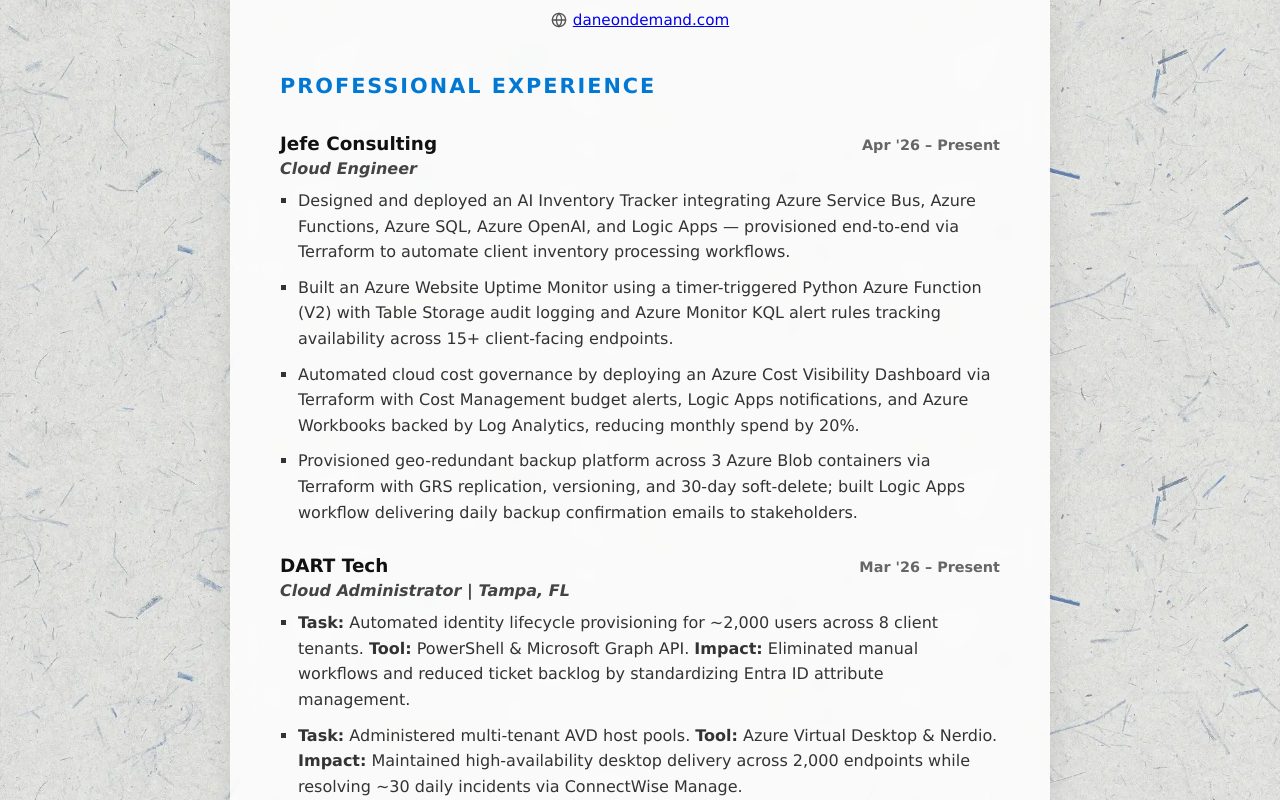
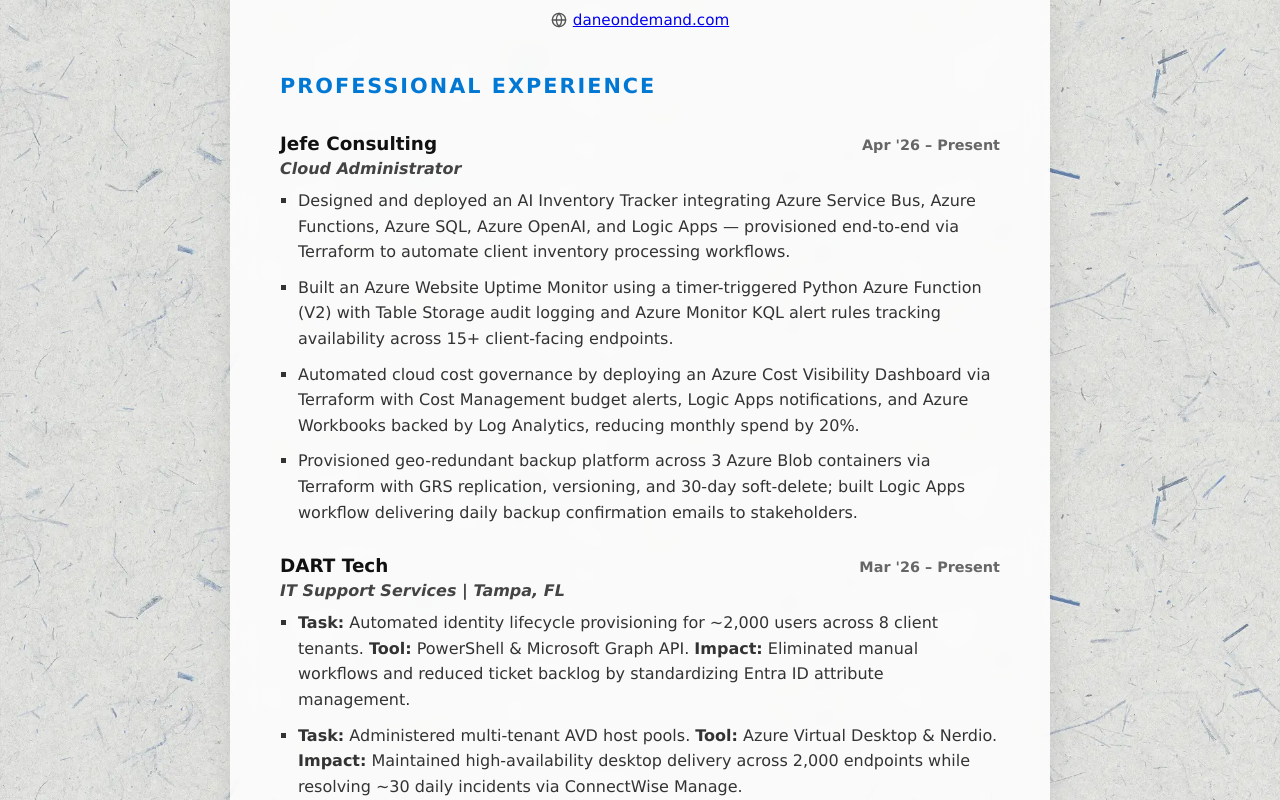
Before and after one commit to Dane139/cloud-resume-challenge, a React (Vite) app in the folder frontend/: page /resume in a window 1280 px wide. Shown: the part 432-1232 px from the top of the page. Built offline with nearby package versions, Linux system fonts and the light colour scheme; no server answers.

Commit message:
Updated resume page slightly

```diff
--- a/frontend/src/pages/ResumePage.jsx
+++ b/frontend/src/pages/ResumePage.jsx
@@ -31,7 +31,7 @@
                 <span className="entry-title">Jefe Consulting</span>
                 <span className="entry-meta">Apr '26 – Present</span>
               </div>
-              <span className="entry-org">Cloud Engineer</span>
+              <span className="entry-org">Cloud Administrator</span>
               <ul className="resume-list">
                 <li>Designed and deployed an AI Inventory Tracker integrating Azure Service Bus, Azure Functions, Azure SQL, Azure OpenAI, and Logic Apps — provisioned end-to-end via Terraform to automate client inventory processing workflows.</li>
                 <li>Built an Azure Website Uptime Monitor using a timer-triggered Python Azure Function (V2) with Table Storage audit logging and Azure Monitor KQL alert rules tracking availability across 15+ client-facing endpoints.</li>
@@ -45,7 +45,7 @@
                 <span className="entry-title">DART Tech</span>
                 <span className="entry-meta">Mar '26 – Present</span>
               </div>
-              <span className="entry-org">Cloud Administrator | Tampa, FL</span>
+              <span className="entry-org">IT Support Services | Tampa, FL</span>
               <ul className="resume-list">
                 <li><strong>Task:</strong> Automated identity lifecycle provisioning for ~2,000 users across 8 client tenants. <strong>Tool:</strong> PowerShell & Microsoft Graph API. <strong>Impact:</strong> Eliminated manual workflows and reduced ticket backlog by standardizing Entra ID attribute management.</li>
                 <li><strong>Task:</strong> Administered multi-tenant AVD host pools. <strong>Tool:</strong> Azure Virtual Desktop & Nerdio. <strong>Impact:</strong> Maintained high-availability desktop delivery across 2,000 endpoints while resolving ~30 daily incidents via ConnectWise Manage.</li>
```
